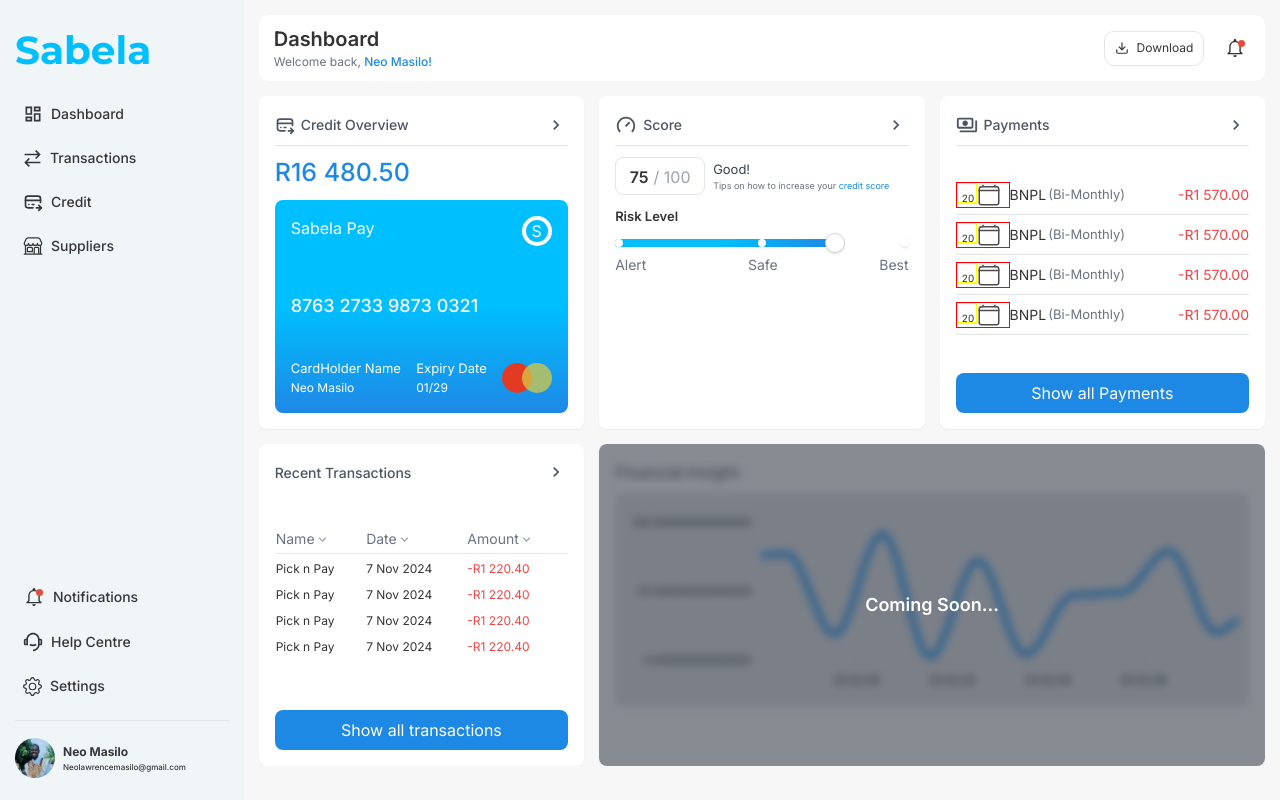
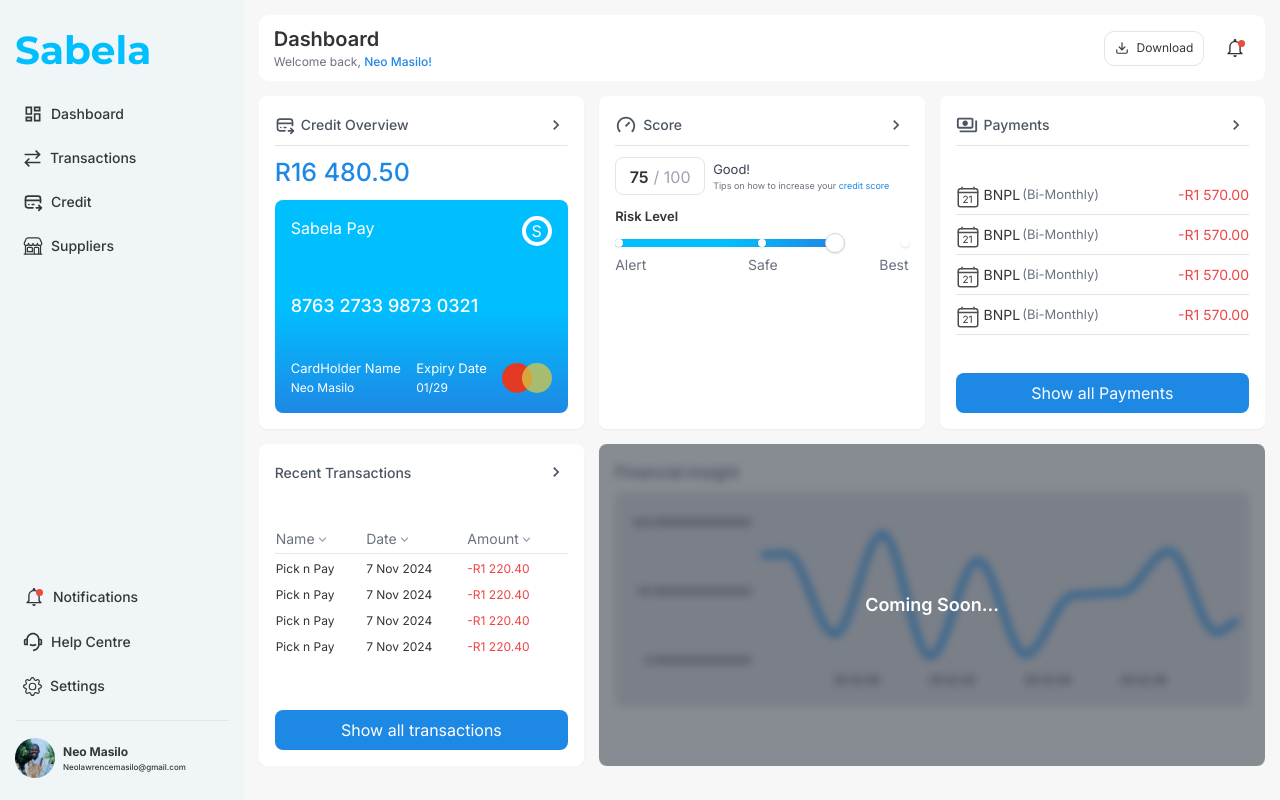
Before and after one commit to lawrencemasilo/ZestyApp, a React (Create React App) app in the folder frontend/: page / in a window 1280 px wide. Built offline with nearby package versions, Linux system fonts and the light colour scheme.

Commit message:
Calendar update

```diff
--- a/frontend/src/pages/SME/Dashboard.jsx
+++ b/frontend/src/pages/SME/Dashboard.jsx
@@ -310,20 +310,30 @@ export const Dashboard = () => {
         <ul className="mt-[8px]">
           {Array(4).fill(null).map((_, index) => (
             <li className="flex justify-between items-center h-[40px] font-normal border-b-[1px] border-b-[#e3e4e7] text-[15px] hover:bg-gray-100 hover:cursor-pointer">
-              <div className="flex flex-rol items-center">
-                <div className="flex" style={{ border: '1px solid red' }}>
-                  <div className="w-[20px] h-[20px]" style={{ border: '1px solid yellow' }}>
-                    <div className="flex flex-col items-center">
-                      <p className="text-[10px] ml-[3px] mt-[7px] z-[0]">20</p>
-                    </div>
-                  </div>
-                  <span className="mr-[8px]"><IoCalendarClearOutline className="text-[#4d4d4d]" size={24} /></span>
+            <div className="flex flex-rol items-center">
+              <div className="flex" style={{ position: 'relative' }}>
+                <div className="w-[20px] h-[20px]" style={{ position: 'relative' }}>
+                  <p
+                    className="absolute text-[10px] z-[10] ml-[2px] mt-[4px]"
+                    style={{
+                      top: '50%',
+                      left: '50%',
+                      transform: 'translate(-50%, -50%)',
+                    }}
+                  >
+                    21
+                  </p>
+                  <span className="">
+                    <IoCalendarClearOutline className="text-[#4d4d4d]" size={24} />
+                  </span>
                 </div>
-                <span className="text-[14px]">BNPL</span>
-                <span className="text-gray-500 text-[13px] ml-[2px]">(Bi-Monthly)</span>
               </div>
-              <span className="text-red-500 text-[14px]">-R1 570.00</span>
-            </li>
+              <span className="text-[14px] ml-[8px]">BNPL</span>
+              <span className="text-gray-500 text-[13px] ml-[2px]">(Bi-Monthly)</span>
+            </div>
+            <span className="text-red-500 text-[14px]">-R1 570.00</span>
+          </li>
+
           ))}
         </ul>
         <button className="mt-4 bg-[#1E88E5] text-white w-full py-2 rounded-lg hover:bg-[#157dd8]">
```
